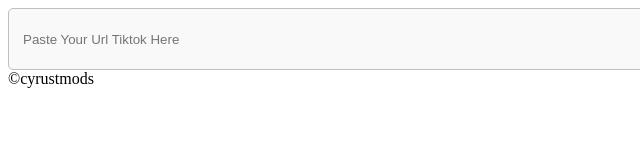
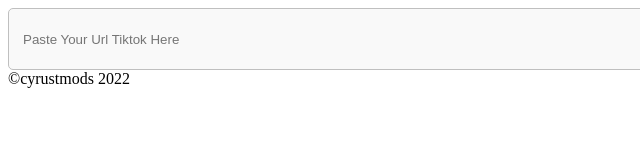
Before and after one commit to cyrust21/TikVideos, a plain HTML site: page index.html in a window 1280 px wide. Shown: the top 160 px of the page, 0-640 px from the left. Drawn offline with Linux system fonts and the light colour scheme.

Commit message:
Update index.html
Signed-off-by: Cyrust Mods <45724743+cyrust21@users.noreply.github.com>

```diff
--- a/index.html
+++ b/index.html
@@ -9,7 +9,7 @@
 <button class="btn btn-copy btn-circle" onclick="download()">
     <span class="fa fa-copy"></span> DOWNLOAD
 </button>
-	©cyrustmods
+	©cyrustmods 2022
 
 <style>
     	.form-copy {
```
